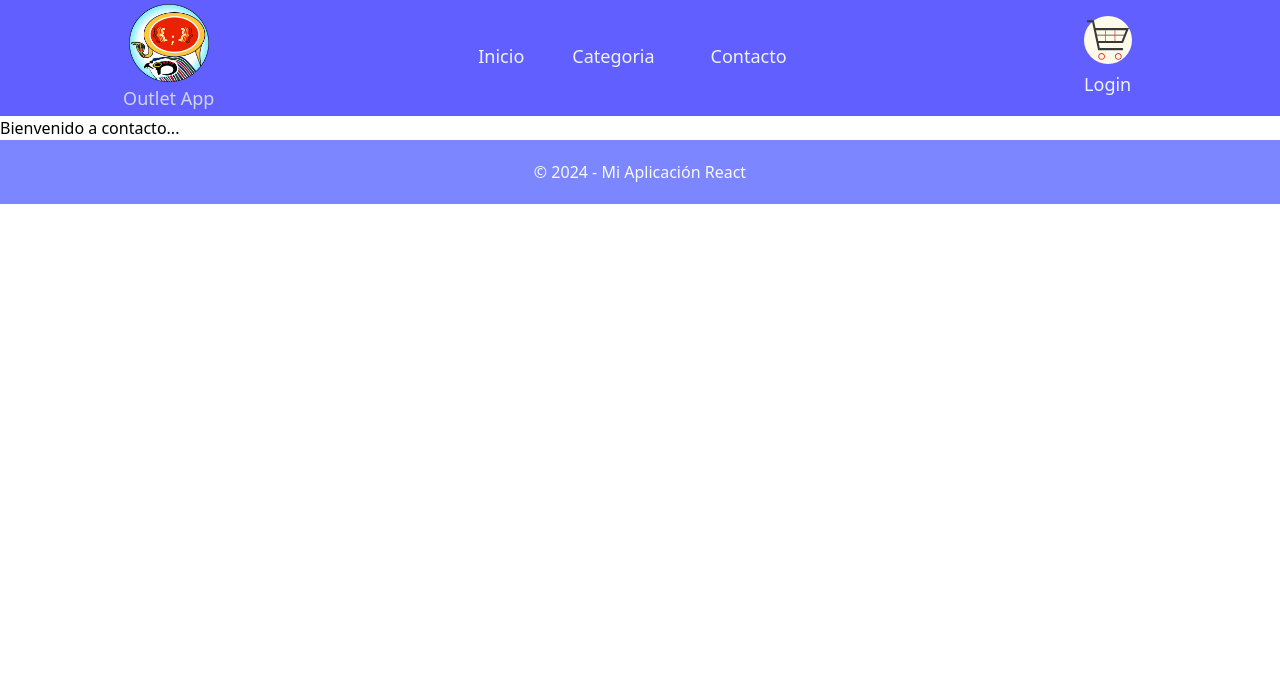
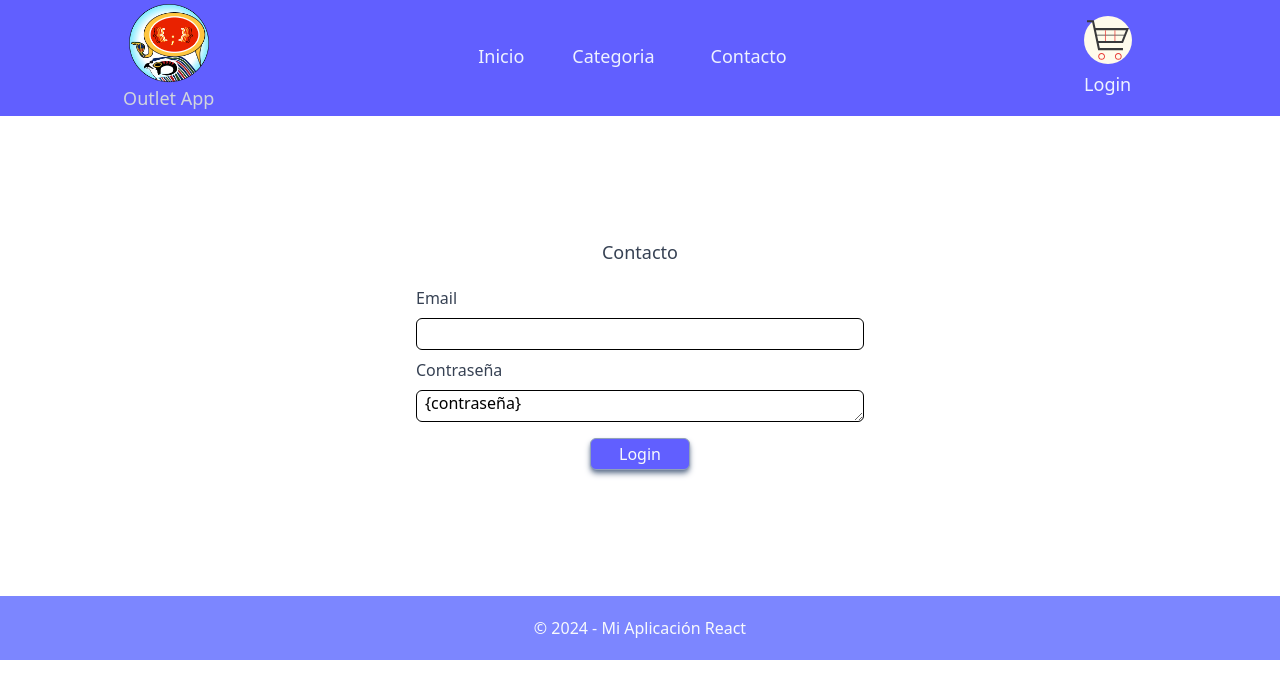
Before and after one commit to RaCode75/outletapp, a React (Vite) app: page /contacto in a window 1280 px wide. Shown: the top 698 px of the page. Built offline with nearby package versions, Linux system fonts and the light colour scheme; no server answers.

Commit message:
some UI corrections

```diff
--- a/src/components/Buscador.jsx
+++ b/src/components/Buscador.jsx
@@ -1,10 +1,16 @@
-import { useContext } from "react";
+import { useContext, useState } from "react";
 import { BusquedaContext } from "../context/BusquedaContext";
-import { useState } from "react";
+import Lupa  from "../assets/Lupa.svg";
 
 const Buscador = () => {
     const { setBusqueda } = useContext(BusquedaContext);
     const [texto, setTexto] = useState("");
+    const handleKeyDown =(e) =>{
+        if (e.key === 'Enter') {
+            setBusqueda(texto);
+            setTexto('')
+        }
+    }
 
     return(
         <div className="w-full flex justify-center py-2 bg-indigo-100">
@@ -12,13 +18,16 @@ const Buscador = () => {
                 type="text"
                 name="filter"
                 id="filter"
+                value={texto}
                 className="border-2 border-slate-400 rounded-2xl pl-2 bg-slate-50"
                 placeholder="Busca algo"
                 onChange={(e) => setTexto(e.target.value)}
+                onKeyDown={handleKeyDown}
             />
             <button
             onClick={() => setBusqueda(texto)}
-            >B</button>
+            className="ml-2 p-2 border border-slate-500 rounded-lg bg-slate-100 "
+            ><img src={Lupa} className="h-5 w-5" /></button>
         </div>
     );
 
--- a/src/components/Card.jsx
+++ b/src/components/Card.jsx
@@ -1,7 +1,7 @@
 const Card = ({data}) => {
 
     /*const {title, price,image,category} = data;*/
-    const {nombre, precio,imagen,categoria} = data;
+    const {nombre, precio ,imagen , descripcion, categoria} = data;
 
     return (
         <div className="h-[300px] w-[200px] bg-white rounded-3xl p-3 shadow-md shadow-slate-400  grid-rows-4 justify-items-center content-between m-1">
@@ -10,8 +10,12 @@ const Card = ({data}) => {
             <p>
                 <strong>$ {precio}</strong>
             </p>
-            <p className="mt-4">
+            <p className="mt-2 mb-1 bg-indigo-100 rounded-2xl">
                 <i>Categoria: </i> {categoria}
+            </p>
+            <p className="overflow-y-auto max-h-24 p-1 fancy-scroll ">
+                {descripcion}
+
             </p>
 
         </div>
--- a/src/components/Contacto.jsx
+++ b/src/components/Contacto.jsx
@@ -1,6 +1,30 @@
 const Contacto = () => {
+
+    const manageContacto = () => {
+
+    }
     return(
-        <h1>Bienvenido a contacto...</h1>
+<div className="flex justify-center h-[60vh] items-center">
+            <form onSubmit={ manageContacto} className="flex flex-col w-md gap-2">
+                <h2 className="font-medium text-lg my-3 text-gray-700 text-center">Contacto</h2>
+                <label htmlFor="Email" className="font-medium text-md text-gray-700">Email</label>
+                <input className="border-1 h-8 px-2 rounded-md"
+                    type='text'
+                    value=''
+                    /*onChange={(ev) => }*/
+                    />
+                    <label htmlFor="Tu consulta"className="font-medium text-md text-gray-700">Contraseña</label>
+                    <textarea className="border-1 h-8 px-2 rounded-md"
+                        type='text'
+                        value='{contraseña}'
+
+                        />
+                    <button type='submit'className='group relative inline-flex h-8 w-[100px] items-center justify-center mx-auto
+                        overflow-hidden rounded-md border border-slate-400 bg-indigo-500 px-6 font-medium text-slate-50 transition-all
+                        shadow-md shadow-slate-500 active:translate-y-[2px] active:shadow-none mt-2 mb-4 hover:cursor-pointer hover:bg-slate-50 hover:text-indigo-500'>
+                    Login</button>
+            </form>
+        </div>
     );
 }
 
--- a/src/components/Productos.jsx
+++ b/src/components/Productos.jsx
@@ -1,6 +1,6 @@
 import { useState, useEffect } from "react";
 import Card from "./Card";
-import { Link, RouterContextProvider } from "react-router-dom";
+import { Link } from "react-router-dom";
 import { useContext } from "react";
 import { CarritoContext } from "../context/CarritoContext";
 import { BusquedaContext } from "../context/BusquedaContext";
--- a/src/index.css
+++ b/src/index.css
@@ -1 +1,28 @@
 @import "tailwindcss";
+
+/* Scrollbar base (oculto) */
+.fancy-scroll::-webkit-scrollbar {
+  width: 6px;           /* Grosor */
+}
+
+/* Fondo del scroll (invisible) */
+.fancy-scroll::-webkit-scrollbar-track {
+  background: transparent;
+}
+
+/* Thumb del scroll (oculto inicialmente) */
+.fancy-scroll::-webkit-scrollbar-thumb {
+  background: rgba(0, 0, 0, 0);   /* Totalmente transparente */
+  border-radius: 10px;
+  transition: background 0.3s ease;   /* Animación suave */
+}
+
+/* Al pasar el mouse aparece */
+.fancy-scroll:hover::-webkit-scrollbar-thumb {
+  background: rgba(0, 0, 0, 0.2);  /* Color suave del scroll */
+}
+
+/* Al hacer hover DIRECTO sobre el thumb se destaca */
+.fancy-scroll::-webkit-scrollbar-thumb:hover {
+  background: rgba(0, 0, 0, 0.35);
+}
--- a/src/pages/Detalles.jsx
+++ b/src/pages/Detalles.jsx
@@ -1,5 +1,7 @@
 import { useState, useEffect } from "react";
 import { useParams } from 'react-router-dom';
+import { useContext } from "react";
+import { CarritoContext } from "../context/CarritoContext";
 
 const Detalles = () => {
 
@@ -7,6 +9,8 @@ const Detalles = () => {
   const [producto, setProducto] = useState(null);
   const [error, setError] = useState(null);
   const URL = `https://691e2b39bb52a1db22bd3368.mockapi.io/productos/${id}`;
+
+  const{addToCarrito} = useContext(CarritoContext);
 
   useEffect(() => {
     fetch(URL)
@@ -22,17 +26,23 @@ const Detalles = () => {
   if(!producto)
     return <p>{error} ......</p>
 
-  const {nombre , precio,imagen, descripcion, categoria} = producto
+  const {nombre, precio ,imagen , descripcion, categoria} = producto
 
     return (
-        <div className="flex flex-col items-center">
+        <div className="flex flex-col items-center py-4 bg-slate-100">
             <h3 className="w-full text-center mb-2 py-2 font-bold text-indigo-50 text-3xl bg-indigo-300">{nombre}</h3>
-                <img src={imagen} className="w-100"></img>
-            <p>
-                <strong>$ {precio}</strong>
+                <img src={imagen} className="w-100 my-4"></img>
+            <p className="flex items-center">
+                <strong
+                className="text-2xl">
+                    $ {precio}
+                </strong>
+                <button onClick={() => addToCarrito(producto)}className='group relative inline-flex h-8 w-[120px] ml-4 items-center justify-center
+                 overflow-hidden rounded-md border border-slate-400 bg-indigo-500 px-3 font-medium text-slate-50 transition-all
+                 shadow-md shadow-slate-500 active:translate-y-[2px] active:shadow-none mt-2 mb-4 hover:cursor-pointer hover:bg-slate-50 hover:text-indigo-500'>Al carrito!</button>
             </p>
 
-            <p className="mx-8">
+            <p className="mx-8 my-4 text-lg">
                 {descripcion}
             </p>
             <p className="cat">
```
Also changed, not shown: src/assets/Lupa.svg (added).
